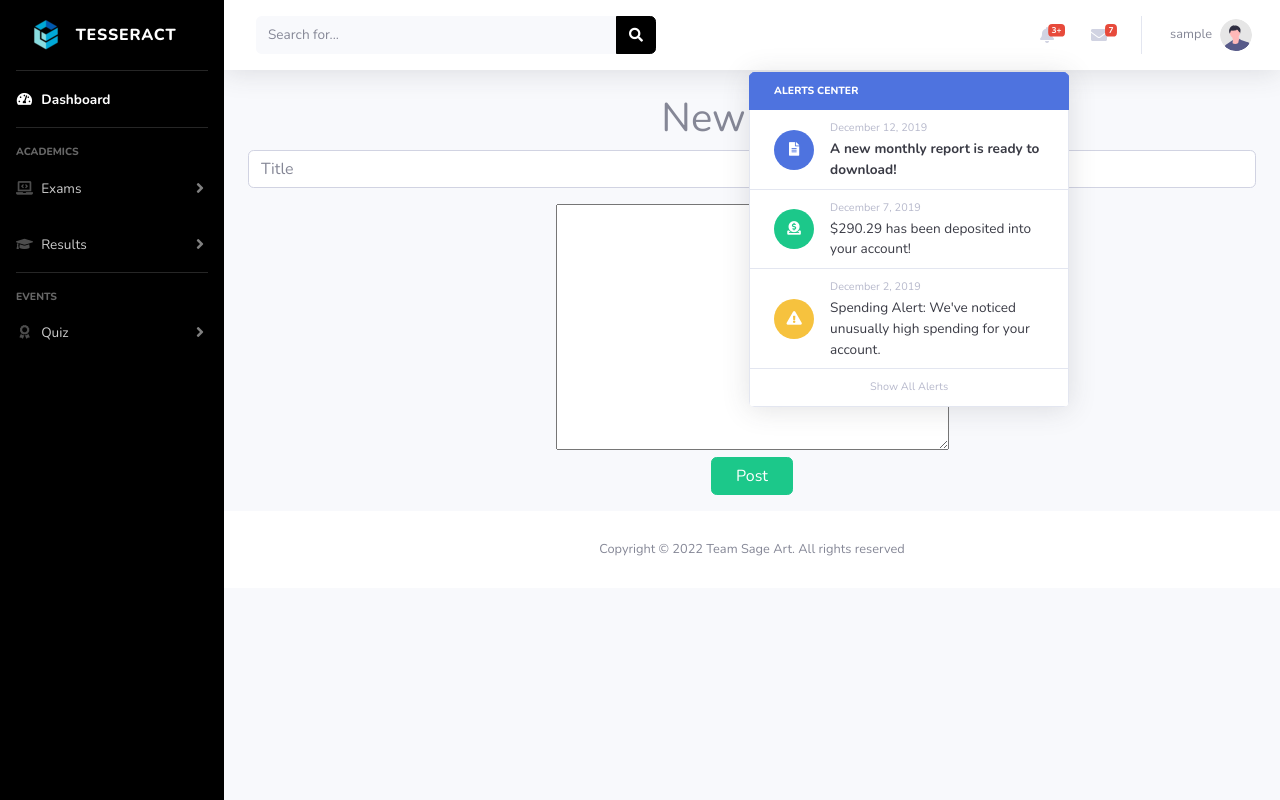
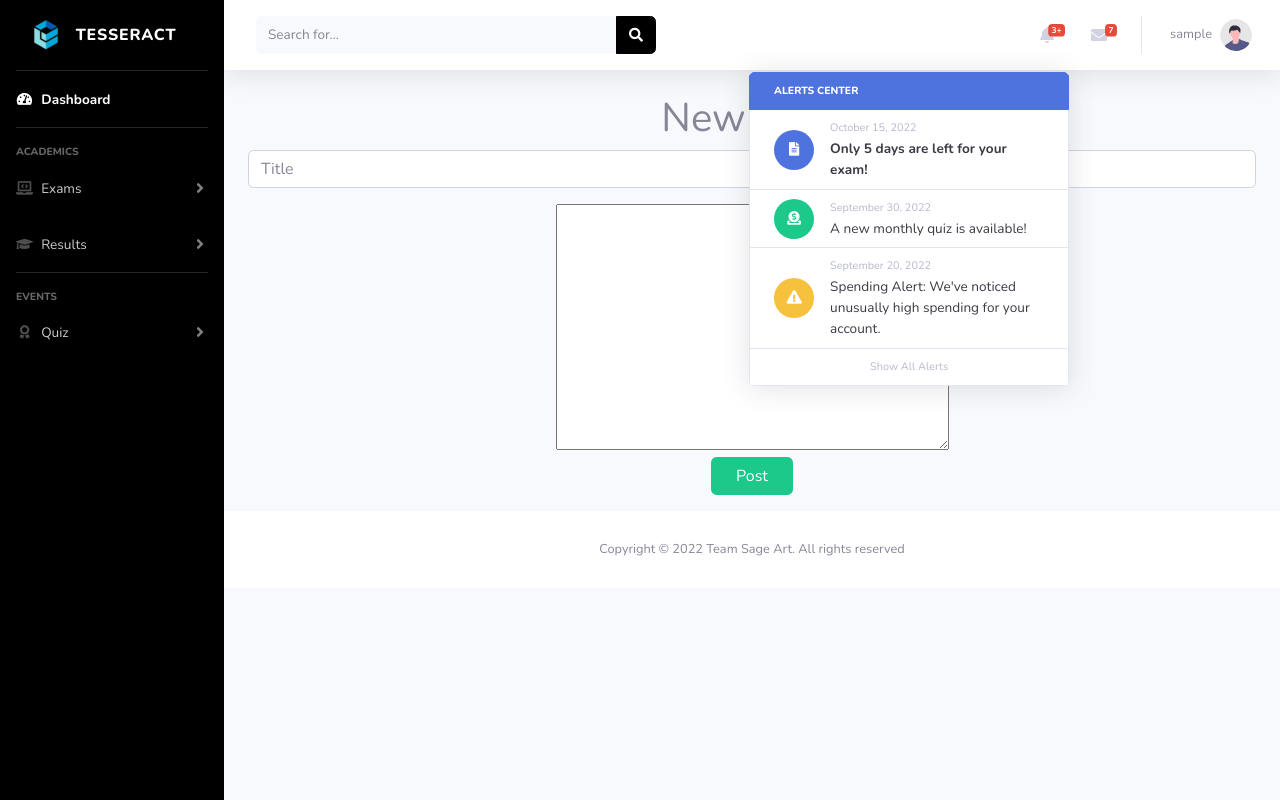
Before and after one commit to LEELAVATHI-B/fram, a Django app: page /add_note/ in a window 1280 px wide, after a click on "3+". Run offline with Django 4.2, Linux system fonts and the light colour scheme; the visitor is signed in with stand-in values (Sample User, id 1); parts of the project's set-up code (start-up, migrations or seed data) failed here and were passed over; some libraries are stand-ins or nearby versions.

Commit message:
Dropdown messages and alerts updated :pushpin:

```diff
--- a/cube/templates/cube/base.html
+++ b/cube/templates/cube/base.html
@@ -219,8 +219,8 @@
                                     </div>
                                 </div>
                                 <div>
-                                    <div class="small text-gray-500">December 12, 2019</div>
-                                    <span class="font-weight-bold">A new monthly report is ready to download!</span>
+                                    <div class="small text-gray-500">October 15, 2022</div>
+                                    <span class="font-weight-bold">Only 5 days are left for your exam!</span>
                                 </div>
                             </a>
                             <a class="dropdown-item d-flex align-items-center" href="#">
@@ -230,8 +230,8 @@
                                     </div>
                                 </div>
                                 <div>
-                                    <div class="small text-gray-500">December 7, 2019</div>
-                                    $290.29 has been deposited into your account!
+                                    <div class="small text-gray-500">September 30, 2022</div>
+                                    A new monthly quiz is available!
                                 </div>
                             </a>
                             <a class="dropdown-item d-flex align-items-center" href="#">
@@ -241,7 +241,7 @@
                                     </div>
                                 </div>
                                 <div>
-                                    <div class="small text-gray-500">December 2, 2019</div>
+                                    <div class="small text-gray-500">September 20, 2022</div>
                                     Spending Alert: We've noticed unusually high spending for your account.
                                 </div>
                             </a>
@@ -272,7 +272,7 @@
                                     <div class="text-truncate">Hi there! I am wondering if you can help me with a
                                         problem I've been having.
                                     </div>
-                                    <div class="small text-gray-500">Emily Fowler · 58m</div>
+                                    <div class="small text-gray-500">Uzumaki · 58m</div>
                                 </div>
                             </a>
                             <a class="dropdown-item d-flex align-items-center" href="#">
@@ -281,10 +281,9 @@
                                     <div class="status-indicator"></div>
                                 </div>
                                 <div>
-                                    <div class="text-truncate">I have the photos that you ordered last month, how
-                                        would you like them sent to you?
+                                    <div class="text-truncate">How about you study for your exam?
                                     </div>
-                                    <div class="small text-gray-500">Jae Chun · 1d</div>
+                                    <div class="small text-gray-500">Minato Namikaze · 1d</div>
                                 </div>
                             </a>
                             <a class="dropdown-item d-flex align-items-center" href="#">
@@ -296,20 +295,19 @@
                                     <div class="text-truncate">Last month's report looks great, I am very happy with
                                         the progress so far, keep up the good work!
                                     </div>
-                                    <div class="small text-gray-500">Morgan Alvarez · 2d</div>
+                                    <div class="small text-gray-500">Sakura Haruno · 2d</div>
                                 </div>
                             </a>
                             <a class="dropdown-item d-flex align-items-center" href="#">
                                 <div class="dropdown-list-image mr-3">
-                                    <img class="rounded-circle" src="https://source.unsplash.com/Mv9hjnEUHR4/60x60"
+                                    <img class="rounded-circle" src="{% static 'cube/img/undraw_profile_1.svg' %}"
                                          alt="...">
                                     <div class="status-indicator bg-success"></div>
                                 </div>
                                 <div>
-                                    <div class="text-truncate">Am I a good boy? The reason I ask is because someone
-                                        told me that people say this to all dogs, even if they aren't good...
+                                    <div class="text-truncate">Only few weeks are left for your exam!
                                     </div>
-                                    <div class="small text-gray-500">Chicken the Dog · 2w</div>
+                                    <div class="small text-gray-500">Principal · 2w</div>
                                 </div>
                             </a>
                             <a class="dropdown-item text-center small text-gray-500" href="#">Read More Messages</a>
```
